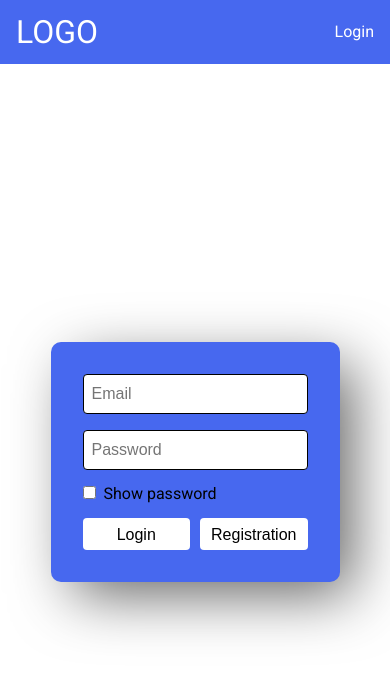
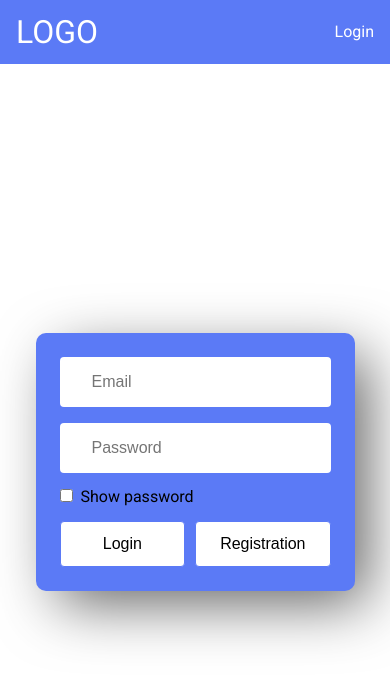
Before and after one commit to horoshopodumaj/registration, a React (Create React App) app in the folder client/: page / in a window 390 px wide. Shown: the top 682 px of the page. Built offline with nearby package versions, Linux system fonts and the light colour scheme; no server answers.

Commit message:
I think it turned out beautifully

```diff
--- a/client/src/components/Content/Content.js
+++ b/client/src/components/Content/Content.js
@@ -19,7 +19,7 @@ const Content = () => {
 
             {store.user.isActivated ? (
                 <>
-                    <h2 className={style.confirm}>The account is confirmed by mail</h2>
+                    <h2 className={style.confirm}>The account is confirmed by mail.</h2>
                     <button className={style.button} onClick={onClick}>
                         Get all users
                     </button>
--- a/client/src/components/Content/Content.module.scss
+++ b/client/src/components/Content/Content.module.scss
@@ -1,11 +1,14 @@
 .button {
-    height: 2rem;
     border-radius: 4px;
-    padding: 0.5rem;
-    font-weight: 600;
-    background-color: transparent;
-    border: 1px solid var(--input-border);
+    padding: 0.8rem 2rem;
+    background-color: var(--button--color);
+    border: 1px solid var(--button--color);
     margin-bottom: 1rem;
+    color: var(--logo-color);
+    &:hover {
+        background-color: var(--logo-color);
+        color: var(--button--color);
+    }
 }
 
 .welcome {
--- a/client/src/components/Login/Login.module.scss
+++ b/client/src/components/Login/Login.module.scss
@@ -1,11 +1,10 @@
 .loginForm {
     display: flex;
     flex-direction: column;
-    // border: 1px solid var(--input-border);
     border-radius: 10px;
     //background-color: rgba(171, 253, 215, 1);
     background-color: var(--header-color);
-    padding: 3rem;
+    padding: 2.5rem;
     box-shadow: 17px 17px 60px -5px rgba(0, 0, 0, 0.62);
     -webkit-box-shadow: 17px 17px 60px -5px rgba(0, 0, 0, 0.62);
     -moz-box-shadow: 17px 17px 60px -5px rgba(0, 0, 0, 0.62);
@@ -13,7 +12,7 @@
 
 @media screen and (max-width: 400px) {
     .loginForm {
-        padding: 2rem;
+        padding: 1.5rem;
     }
 }
 
@@ -24,19 +23,24 @@
 }
 
 .input {
-    height: 2.5rem;
-    border: 1px solid var(--input-border);
+    //height: 2.5rem;
     border-radius: 4px;
-    padding: 0.5rem;
+    padding: 1rem 2rem;
     margin-bottom: 1rem;
 }
 
 .button {
-    height: 2rem;
     border-radius: 4px;
-    padding: 0.5rem;
+    padding: 0.8rem 1.5rem;
     flex: 1;
     background-color: var(--logo-color);
+    border: 1px solid var(--header-color);
+
+    &:hover {
+        background-color: var(--header-color);
+        border: 1px solid var(--logo-color);
+        color: var(--logo-color);
+    }
 }
 
 .buttons {
--- a/client/src/index.scss
+++ b/client/src/index.scss
@@ -90,9 +90,10 @@ h6 {
 }
 
 :root {
-    --header-color: rgb(71, 104, 239);
+    --header-color: rgb(91, 122, 246);
     --logo-color: #ffffff;
-    --input-border: #000;
+    --input-border: rgb(184, 181, 181);
+    --button--color: rgb(71, 104, 239);
 }
 
 .App {
```
